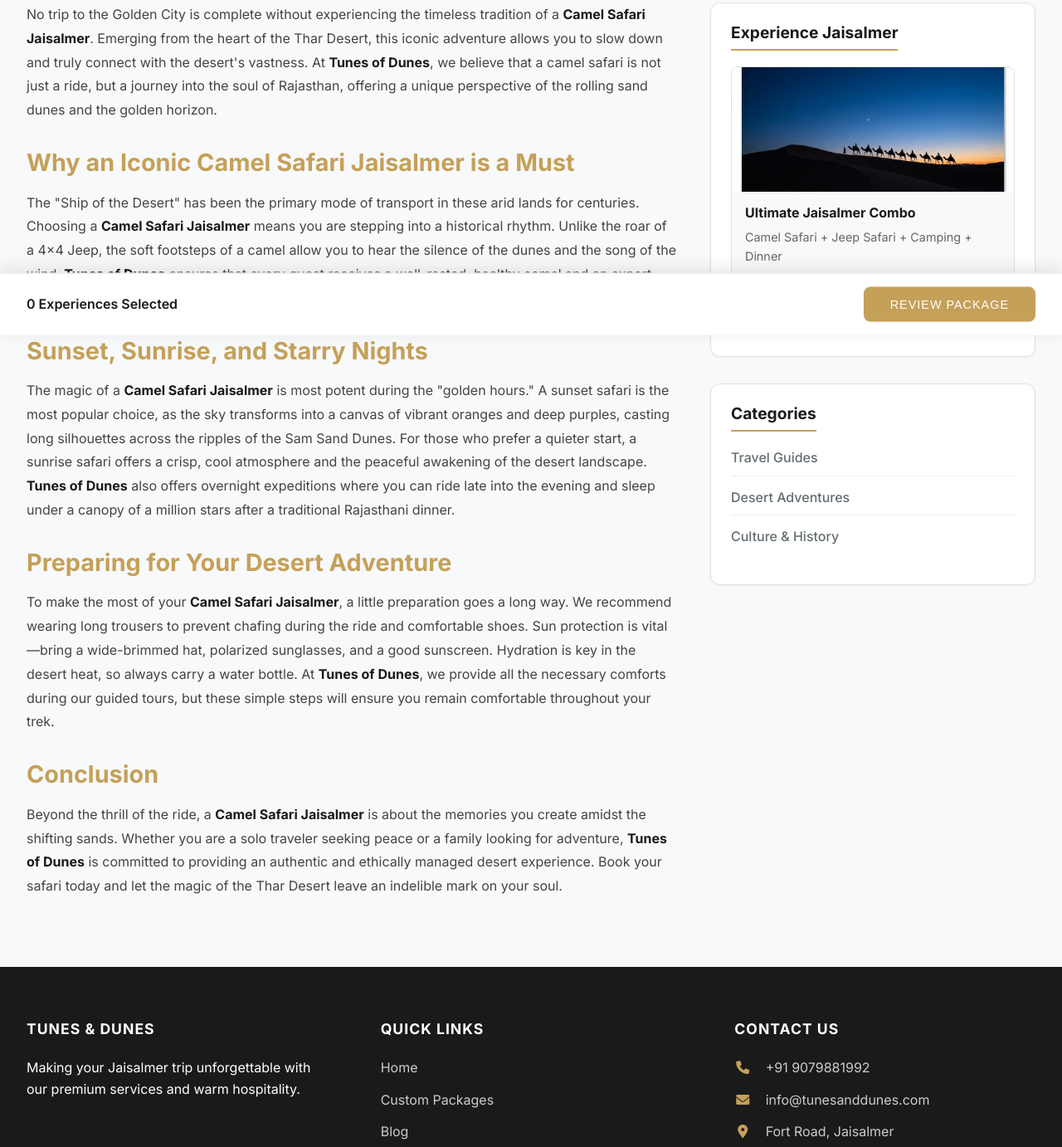
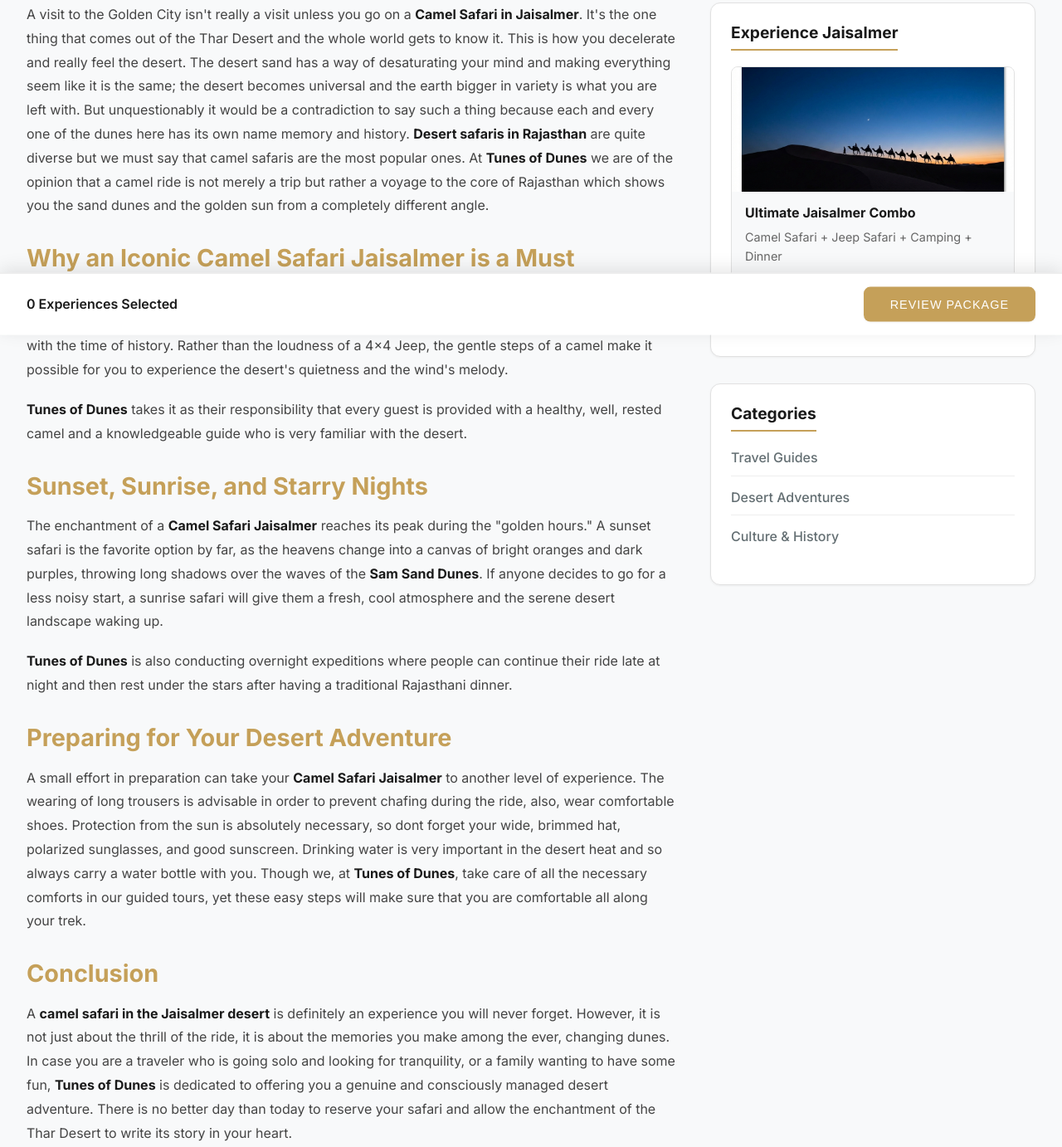
Before and after one commit to raghavbhatia21/Tunes-of-Dunes, a plain HTML site: page html/blogs/camel-safari-guide.html in a window 1280 px wide. Shown: the part 471-1853 px from the top of the page at 83% size. Drawn offline with Linux system fonts and the light colour scheme.

Commit message:
Add files via upload

```diff
--- a/html/blogs/camel-safari-guide.html
+++ b/html/blogs/camel-safari-guide.html
@@ -144,42 +144,56 @@
         <div class="container blog-container">
             <!-- Article Content -->
             <div class="blog-content">
-                <p>No trip to the Golden City is complete without experiencing the timeless tradition of a <strong>Camel
-                        Safari Jaisalmer</strong>. Emerging from the heart of the Thar Desert, this iconic adventure
-                    allows you to slow down and truly connect with the desert's vastness. At <strong>Tunes of
-                        Dunes</strong>, we believe that a camel safari is not just a ride, but a journey into the soul
-                    of Rajasthan, offering a unique perspective of the rolling sand dunes and the golden horizon.</p>
+                <p>A visit to the Golden City isn't really a visit unless you go on a <strong>Camel Safari in
+                        Jaisalmer</strong>. It's the one thing that comes out of the Thar Desert and the whole world
+                    gets to know it. This is how you decelerate and really feel the desert. The desert sand has a way of
+                    desaturating your mind and making everything seem like it is the same; the desert becomes universal
+                    and the earth bigger in variety is what you are left with. But unquestionably it would be a
+                    contradiction to say such a thing because each and every one of the dunes here has its own name
+                    memory and history. <strong>Desert safaris in Rajasthan</strong> are quite diverse but we must say
+                    that camel safaris are the most popular ones. At <strong>Tunes of Dunes</strong> we are of the
+                    opinion that a camel ride is not merely a trip but rather a voyage to the core of Rajasthan which
+                    shows you the sand dunes and the golden sun from a completely different angle.</p>
 
                 <h2>Why an Iconic Camel Safari Jaisalmer is a Must</h2>
-                <p>The "Ship of the Desert" has been the primary mode of transport in these arid lands for centuries.
-                    Choosing a <strong>Camel Safari Jaisalmer</strong> means you are stepping into a historical rhythm.
-                    Unlike the roar of a 4x4 Jeep, the soft footsteps of a camel allow you to hear the silence of the
-                    dunes and the song of the wind. <strong>Tunes of Dunes</strong> ensures that every guest receives a
-                    well-rested, healthy camel and an expert guide who knows the desert like the back of their hand.</p>
+                <p>The camel has been the "Ship of the Desert" and the most prominent means of transport in these barren
+                    lands for hundreds of years. When you opt for a <strong>Camel Safari Jaisalmer</strong>, it is akin
+                    to moving with the time of history. Rather than the loudness of a 4x4 Jeep, the gentle steps of a
+                    camel make it possible for you to experience the desert's quietness and the wind's melody.</p>
+
+                <p><strong>Tunes of Dunes</strong> takes it as their responsibility that every guest is provided with a
+                    healthy, well,
+                    rested camel and a knowledgeable guide who is very familiar with the desert.</p>
 
                 <h2>Sunset, Sunrise, and Starry Nights</h2>
-                <p>The magic of a <strong>Camel Safari Jaisalmer</strong> is most potent during the "golden hours." A
-                    sunset safari is the most popular choice, as the sky transforms into a canvas of vibrant oranges and
-                    deep purples, casting long silhouettes across the ripples of the Sam Sand Dunes. For those who
-                    prefer a quieter start, a sunrise safari offers a crisp, cool atmosphere and the peaceful awakening
-                    of the desert landscape. <strong>Tunes of Dunes</strong> also offers overnight expeditions where you
-                    can ride late into the evening and sleep under a canopy of a million stars after a traditional
-                    Rajasthani dinner.</p>
+                <p>The enchantment of a <strong>Camel Safari Jaisalmer</strong> reaches its peak during the "golden
+                    hours." A sunset safari is the favorite option by far, as the heavens change into a canvas of bright
+                    oranges and dark purples, throwing long shadows over the waves of the <strong>Sam Sand
+                        Dunes</strong>. If anyone
+                    decides to go for a less noisy start, a sunrise safari will give them a fresh, cool atmosphere and
+                    the serene desert landscape waking up.</p>
+
+                <p><strong>Tunes of Dunes</strong> is also conducting overnight expeditions where people can continue
+                    their ride late at
+                    night and then rest under the stars after having a traditional Rajasthani dinner.</p>
 
                 <h2>Preparing for Your Desert Adventure</h2>
-                <p>To make the most of your <strong>Camel Safari Jaisalmer</strong>, a little preparation goes a long
-                    way. We recommend wearing long trousers to prevent chafing during the ride and comfortable shoes.
-                    Sun protection is vital—bring a wide-brimmed hat, polarized sunglasses, and a good sunscreen.
-                    Hydration is key in the desert heat, so always carry a water bottle. At <strong>Tunes of
-                        Dunes</strong>, we provide all the necessary comforts during our guided tours, but these simple
-                    steps will ensure you remain comfortable throughout your trek.</p>
+                <p>A small effort in preparation can take your <strong>Camel Safari Jaisalmer</strong> to another level
+                    of experience. The wearing of long trousers is advisable in order to prevent chafing during the
+                    ride, also, wear comfortable shoes. Protection from the sun is absolutely necessary, so dont forget
+                    your wide, brimmed hat, polarized sunglasses, and good sunscreen. Drinking water is very important
+                    in the desert heat and so always carry a water bottle with you. Though we, at <strong>Tunes of
+                        Dunes</strong>, take care of all the necessary comforts in our guided tours, yet these easy
+                    steps will make sure that you are comfortable all along your trek.</p>
 
                 <h2>Conclusion</h2>
-                <p>Beyond the thrill of the ride, a <strong>Camel Safari Jaisalmer</strong> is about the memories you
-                    create amidst the shifting sands. Whether you are a solo traveler seeking peace or a family looking
-                    for adventure, <strong>Tunes of Dunes</strong> is committed to providing an authentic and ethically
-                    managed desert experience. Book your safari today and let the magic of the Thar Desert leave an
-                    indelible mark on your soul.</p>
+                <p>A <strong>camel safari in the Jaisalmer desert</strong> is definitely an experience you will never
+                    forget. However, it is not just about the thrill of the ride, it is about the memories you make
+                    among the ever, changing dunes. In case you are a traveler who is going solo and looking for
+                    tranquility, or a family wanting to have some fun, <strong>Tunes of Dunes</strong> is dedicated to
+                    offering you a genuine and consciously managed desert adventure. There is no better day than today
+                    to reserve your safari and allow the enchantment of the Thar Desert to write its story in your
+                    heart.</p>
             </div>
 
             <!-- Sidebar -->
```
Also changed, not shown: html/blogs/top-things-to-do.html (+39 -32 lines).
